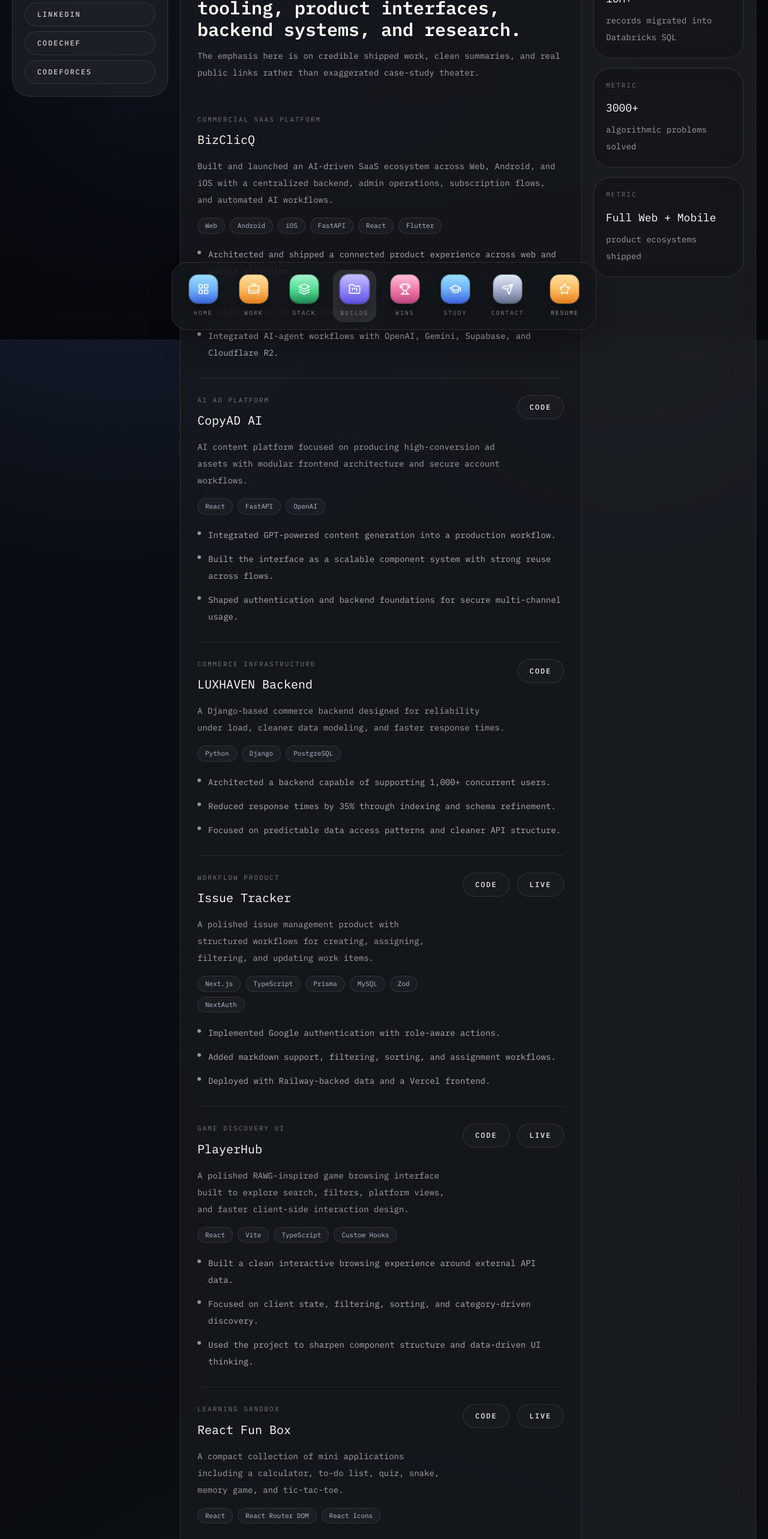
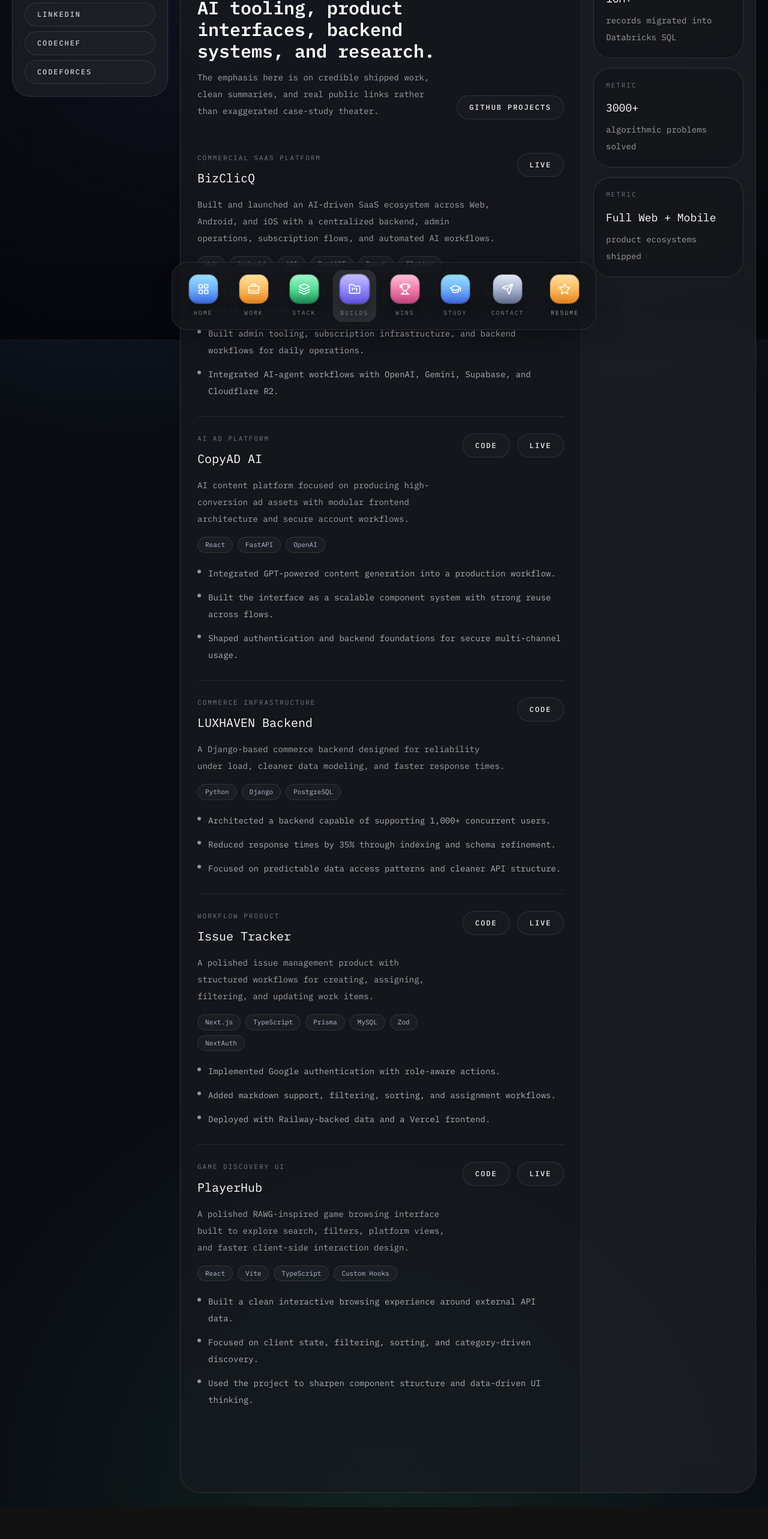
Before and after one commit to hkshakib/portfolio, a React (Vite) app: page /projects in a window 1280 px wide. Shown: the part 234-2800 px from the top of the page at 60% size. After the commit the page ends 2747 px from the top, so only its background shows below. Built offline with nearby package versions, Linux system fonts and the light colour scheme.

Commit message:
Trim project list and add live links

```diff
--- a/src/data/portfolio.js
+++ b/src/data/portfolio.js
@@ -261,7 +261,7 @@ export const projects = [
       "Built admin tooling, subscription infrastructure, and backend workflows for daily operations.",
       "Integrated AI-agent workflows with OpenAI, Gemini, Supabase, and Cloudflare R2.",
     ],
-    links: [],
+    links: [{ label: "Live", href: "https://bizclicq.com" }],
   },
   {
     title: "CopyAD AI",
@@ -274,7 +274,10 @@ export const projects = [
       "Built the interface as a scalable component system with strong reuse across flows.",
       "Shaped authentication and backend foundations for secure multi-channel usage.",
     ],
-    links: [{ label: "Code", href: "https://github.com/hkshakib/copyad-backend" }],
+    links: [
+      { label: "Code", href: "https://github.com/hkshakib/copyad-backend" },
+      { label: "Live", href: "https://copyad.ai" },
+    ],
   },
   {
     title: "LUXHAVEN Backend",
@@ -319,40 +322,6 @@ export const projects = [
     links: [
       { label: "Code", href: "https://github.com/hkshakib/playerhub" },
       { label: "Live", href: "https://rawg-clone-chi.vercel.app/" },
-    ],
-  },
-  {
-    title: "React Fun Box",
-    eyebrow: "Learning Sandbox",
-    summary:
-      "A compact collection of mini applications including a calculator, to-do list, quiz, snake, memory game, and tic-tac-toe.",
-    stack: ["React", "React Router DOM", "React Icons"],
-    highlights: [
-      "Built as a hands-on playground to improve interaction design and state management.",
-      "Packaged multiple small experiences into one reusable interface shell.",
-      "Used the project to accelerate practical frontend iteration speed.",
-    ],
-    links: [
-      { label: "Code", href: "https://github.com/hkshakib/reactfunbox" },
-      { label: "Live", href: "https://reactfunbox.vercel.app/" },
-    ],
-  },
-  {
-    title: "Prosody-Controlled TTS",
-    eyebrow: "Thesis Research",
-    summary:
-      "A Bengali text-to-speech research project exploring natural-sounding speech generation with stronger prosody and pitch control.",
-    stack: ["NLP", "VITS", "Tacotron 2", "FastPitch"],
-    highlights: [
-      "Explored neural approaches for more natural Bangla speech synthesis.",
-      "Worked on prosody and intonation control inside the generation pipeline.",
-      "Built the project as a fourth-year thesis in software engineering.",
-    ],
-    links: [
-      {
-        label: "Repository",
-        href: "https://github.com/hkshakib/Prosody-Controlled-TTS",
-      },
     ],
   },
 ];
--- a/src/views/ProjectsView.jsx
+++ b/src/views/ProjectsView.jsx
@@ -6,6 +6,8 @@ export default function ProjectsView() {
   return (
     <div>
       <div className="mb-6 sm:mb-7">
+        <div className="flex flex-col gap-4 sm:flex-row sm:items-end sm:justify-between">
+          <div>
             <p className="text-[11px] uppercase tracking-[0.2em] text-white/[0.42]">Projects</p>
             <h2 className="mt-3 max-w-4xl text-2xl font-semibold text-white sm:text-3xl">
               Selected builds across AI tooling, product interfaces, backend systems, and research.
@@ -14,6 +16,15 @@ export default function ProjectsView() {
               The emphasis here is on credible shipped work, clean summaries, and real public links
               rather than exaggerated case-study theater.
             </p>
+          </div>
+          <Button
+            href="https://github.com/hkshakib?tab=repositories"
+            variant="secondary"
+            className="sm:shrink-0"
+          >
+            GitHub Projects
+          </Button>
+        </div>
       </div>
       <div className="divide-y divide-white/[0.08]">
         {projects.map((project, index) => (
```
Lines whose indentation alone changed are shown as unchanged.
